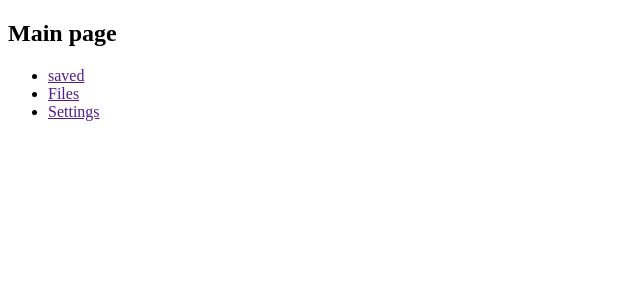
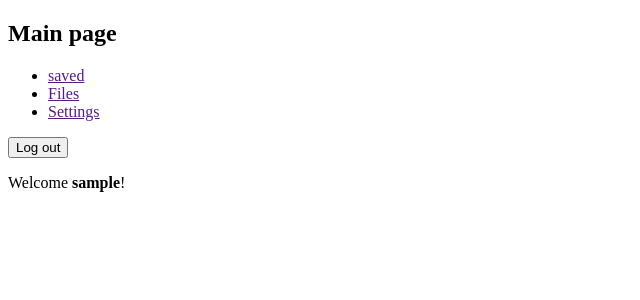
Before and after one commit to phbruemmer/2FA, a Django app: template templates/mainAppTemplates/main.html in a window 1280 px wide. Shown: the top 300 px of the page, without its empty margins (0-640 px from the left). Run offline with Django 4.2, Linux system fonts and the light colour scheme; the template is opened without the code that fills it: most values are stand-ins (such as "Sample title", 1, 10 or a date in 2020).

Commit message:
- Edited main.html     - Logout field

```diff
--- a/templates/mainAppTemplates/main.html
+++ b/templates/mainAppTemplates/main.html
@@ -13,6 +13,12 @@
         <li><a href="">Files</a></li>
         <li><a href="">Settings</a></li>
       </ul>
+      <form method="post">
+        {% csrf_token %}
+        <button type="submit">Log out</button>
+      </form>
     </nav>
+
+    <p>Welcome <b>{{ username }}</b>!</p>
   </body>
 </html>
```
